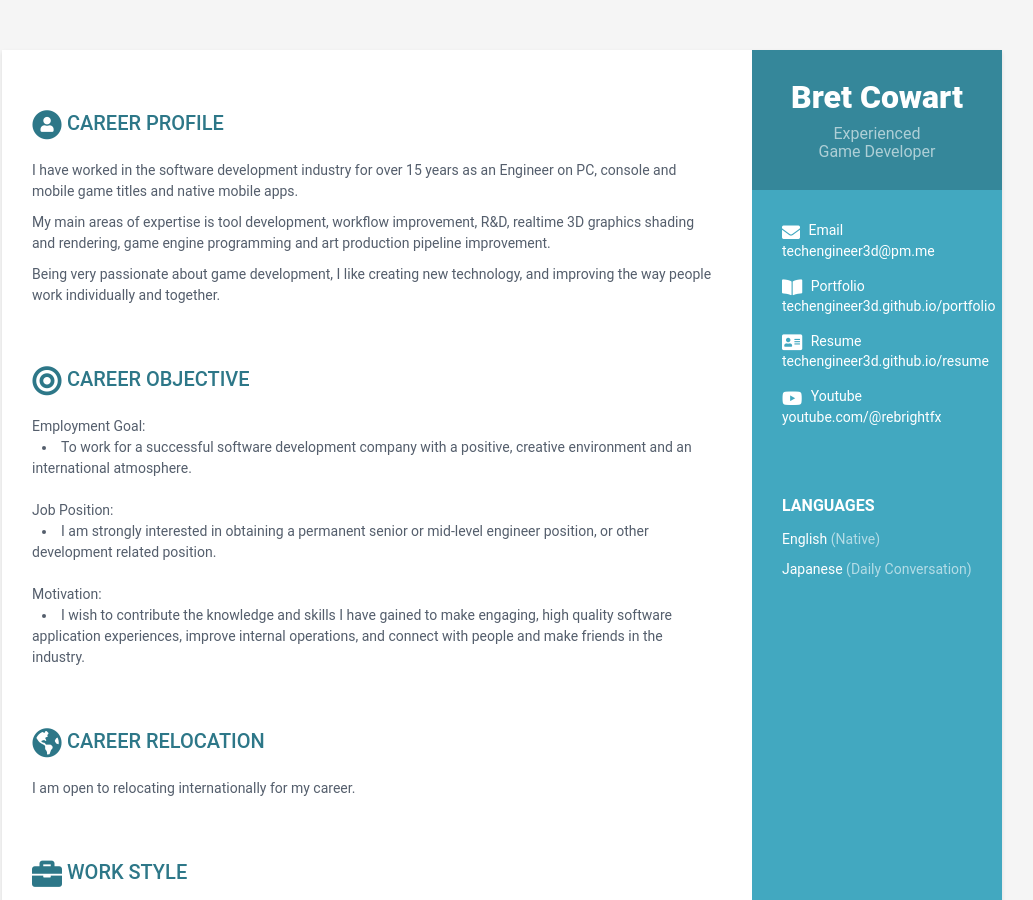
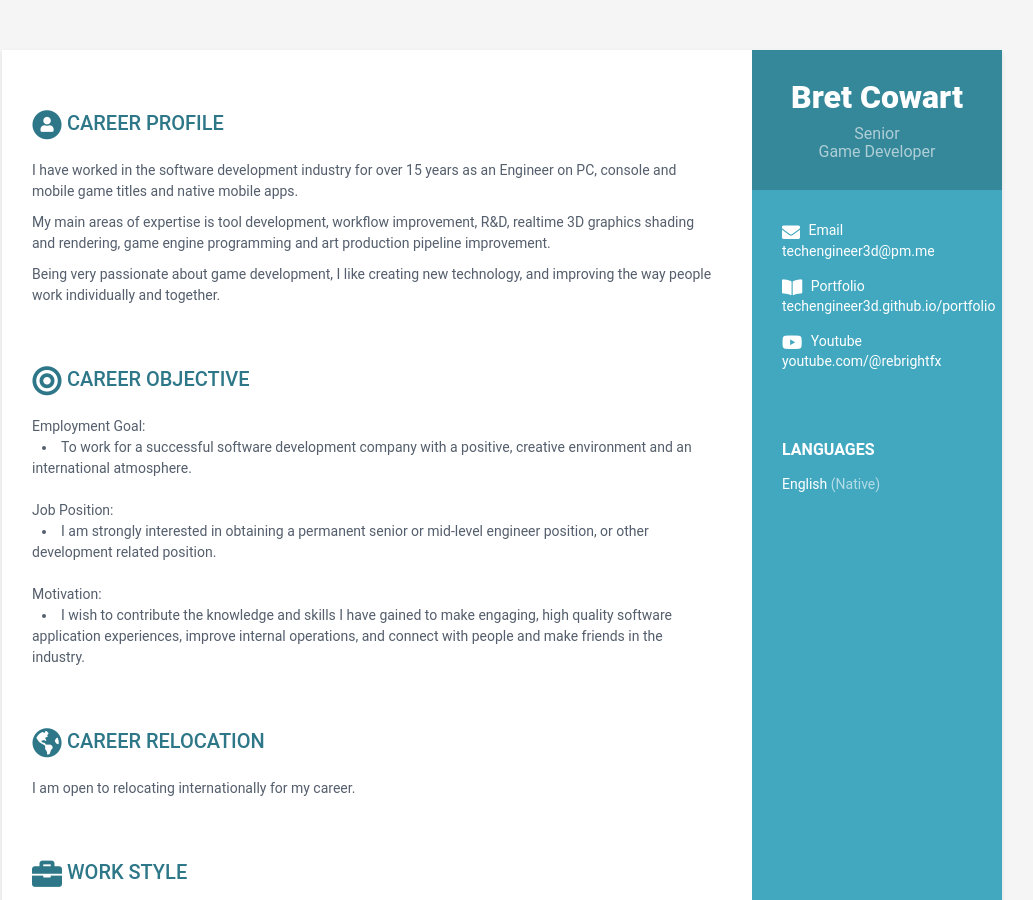
Before and after one commit to techengineer3d/resume, a Jekyll site: the page built from index.html, in a window 1280 px wide and 900 px high. Shown: the whole window, without its empty margins (138-1171 px from the left). Built offline with Jekyll 4.4.1, drawn with Linux system fonts in a browser that asks for light colours.

Commit message:
sidebar update
changed tagline from experienced to senior game dev.
removed link to this resume as it is unnecessary.
removed jp language from language skills.

```diff
--- a/_data/data.yml
+++ b/_data/data.yml
@@ -19,8 +19,8 @@ sidebar:
   languages:
     - idiom: English
       level: Native
-    - idiom: Japanese
-      level: Daily Conversation
+    #- idiom: Japanese
+    #  level: Daily Conversation
   interests:
     - item: Movies & Games
       link:
--- a/_data/language_data.yml
+++ b/_data/language_data.yml
@@ -3,5 +3,5 @@ languages:
     spoken-languages:
         - idiom: English
           level: Native
-        - idiom: Japanese
-          level: Daily Conversation
+        #- idiom: Japanese
+        #  level: Daily Conversation
--- a/_data/personal_data.yml
+++ b/_data/personal_data.yml
@@ -1,6 +1,6 @@
 personal-profile:
   name: Bret Cowart
-  tagline: Experienced </br> Game Developer
+  tagline: Senior </br> Game Developer
   location:
   avatar:
 
@@ -9,7 +9,7 @@ personal-contact:
   phone:
   website:
   portfolio: techengineer3d.github.io/portfolio
-  resume: techengineer3d.github.io/resume
+  resume:
   linkedin:
   github:
   gitlab:
```
Also changed, not shown: 1 other file.
